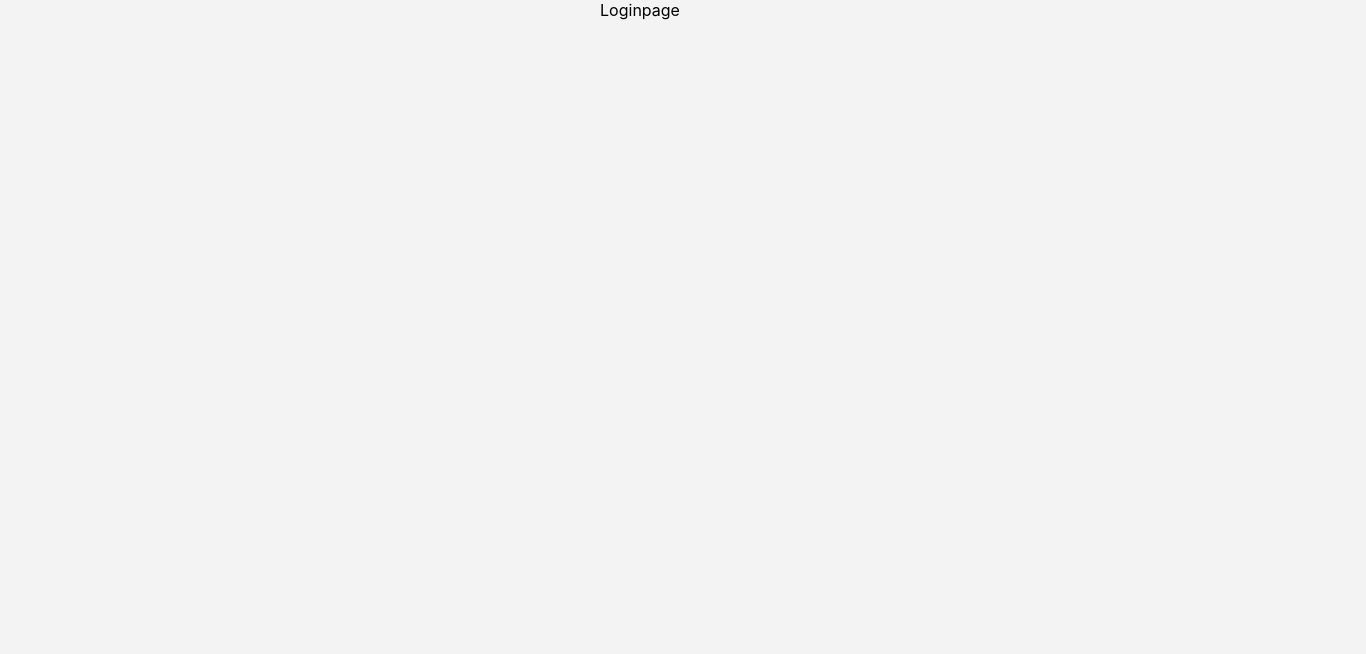
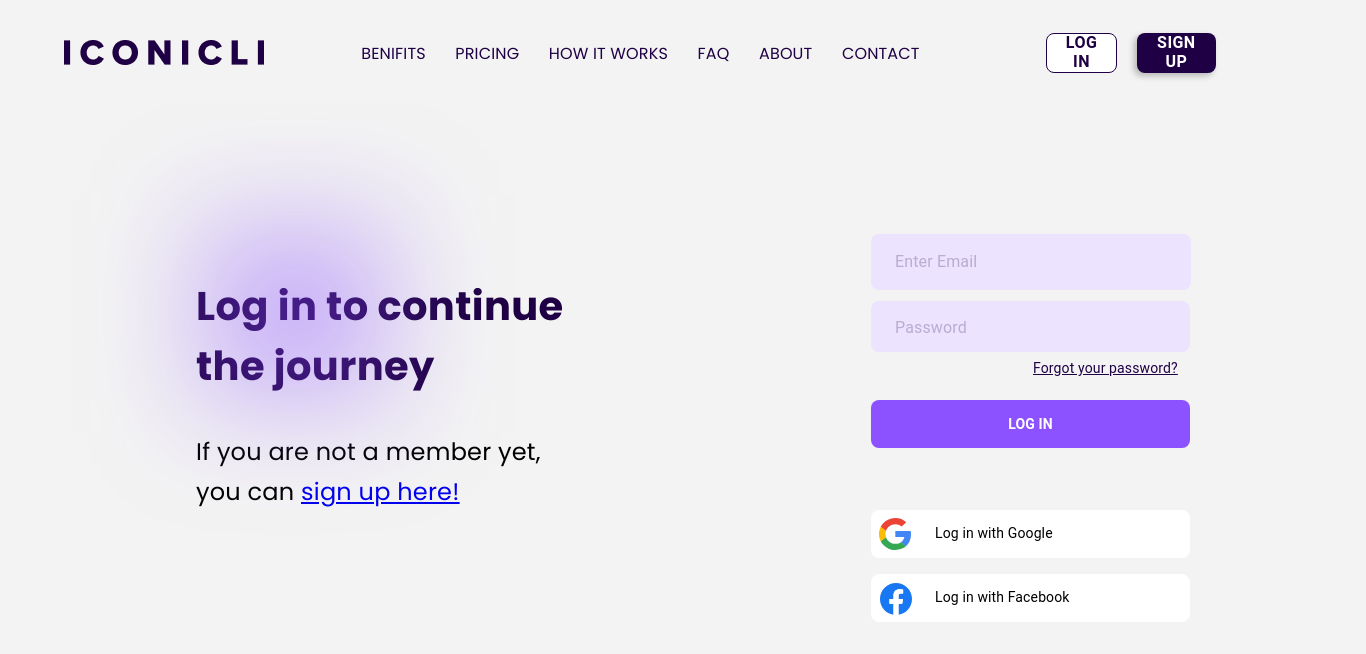
Before and after one commit to BioDieAMan/iconicli_test, a React (Create React App) app: page /login in a window 1280 px wide. Shown: the top 654 px of the page, 1366 px wide, since content can reach past the window. Built offline with nearby package versions, Linux system fonts and the light colour scheme.

Commit message:
login page completed

```diff
--- a/src/App.js
+++ b/src/App.js
@@ -1,4 +1,3 @@
-import logo from "./logo.svg";
 import React from "react";
 import { BrowserRouter, Routes, Route } from "react-router-dom";
 
@@ -15,11 +14,12 @@ function App() {
             <BrowserRouter >
                 <Routes history={history} >
                     <Route exact path="/" element={<Landingpage />} />
-                    <Route path="/login" element={<Loginpage />} />
+                    <Route path={"/login"||"/login-empty"||"/loging-error"||"/login-preload"} element={<Loginpage />}/>
                     <Route path="/register" element={<Registerpage />} />
                 </Routes>
             </BrowserRouter>
         </div>
     );
 }
+
 export default App;
--- a/src/Pages/Landingpage.js
+++ b/src/Pages/Landingpage.js
@@ -23,7 +23,7 @@ const Landingpage = () => {
 	return (
 		<StyledEngineProvider injectFirst>
 			<Box >
-				<Box className="content">
+				<Box>
 					<CreateAccount />
 					<YellowDots props={{ left: "145px", top: "765px" }} />
 					<Typography className="whatisiconicli">What is ICONICLI?</Typography>
--- a/src/Pages/Loginpage.js
+++ b/src/Pages/Loginpage.js
@@ -1,9 +1,63 @@
-import React, { Component } from 'react'
+import React, { Component } from "react";
+
+import { Box, Typography, Button, Input} from "@mui/material";
+import { StyledEngineProvider } from "@mui/material/styles";
+
+import Navbar from "../components/LandingPage/Navbar";
+
+import "../utils/css/login.css";
+
+import google from "../utils/images/Google.svg";
+import facebook from "../utils/images/FACEBOOK.svg";
 
 export default class Loginpage extends Component {
-  render() {
-    return (
-      <div>Loginpage</div>
-    )
-  }
+	constructor(props) {
+		super(props);
+		this.setPath = {
+			path: window.location.pathname,
+		};
+	}
+	render() {
+		return (
+			<StyledEngineProvider injectFirst>
+				<Box className="login">
+					<Box>
+						<Typography className="title">Log in to continue the journey </Typography>
+						<Typography className="signuptext">
+							If you are not a member yet, you can <a href="/register">sign up here!</a>
+						</Typography>
+						<Box className="purpleback"></Box>
+						<Input
+							type="text"
+							disableUnderline
+							autoComplete="off"
+							className="email"
+							placeholder="Enter Email"
+						/>
+						<Input
+							type="password"
+							disableUnderline
+							autoComplete="off"
+							className="password"
+							placeholder="Password"
+						/>
+						<Typography className="forgot">Forgot your password?</Typography>
+						<Button className="button" >
+							<Typography className="text">LOG IN</Typography>
+						</Button>
+
+						<Button className="google">
+							<img src={google} />
+						</Button>
+						<Typography className="google-text">Log in with Google </Typography>
+						<Button className="facebook">
+							<img src={facebook} />
+						</Button>
+						<Typography className="facebook-text">Log in with Facebook </Typography>
+					</Box>
+					<Navbar />
+				</Box>
+			</StyledEngineProvider>
+		);
+	}
 }
--- a/src/components/LandingPage/BookInstantly.js
+++ b/src/components/LandingPage/BookInstantly.js
@@ -8,6 +8,7 @@ import ModelInfo from "./ModelInfo";
 import "../../utils/css/bookinstantly.css";
 
 //TODO: add short line at the bottom of the box
+//TODO: add hover attribute to view
 const BookInstantly = () => {
     return (
         <>
--- a/src/components/LandingPage/CreateAccount.js
+++ b/src/components/LandingPage/CreateAccount.js
@@ -5,6 +5,8 @@ import { Box, Typography, Button } from "@mui/material";
 import pexelsahmedsatti from "../../utils/images/pexels-ahmed-satti-3223552.jpg";
 
 import "../../utils/css/findbook.css";
+
+//TODO: add hover attribute in buttons
 
 const Frame5 = {
     textAlign: "left",
--- a/src/components/LandingPage/Navbar.js
+++ b/src/components/LandingPage/Navbar.js
@@ -84,7 +84,9 @@ class Navbar extends Component {
 		return (
 			<Box className="NavbarHeader">
 				<Box className="NavbarRectangle"></Box>
-				<img src={ICONICLI_LOGO} className="LandingLogo" />
+				<Button className="LandingLogo" component={Link} to="/" onClick={() => this.setPath("/")}>
+					<img src={ICONICLI_LOGO} className="LandingLogoimg" />
+				</Button>
 				<Box className="NavbarMenu">
 					<Typography
 						style={typostyle}
--- a/src/utils/css/Navbar.css
+++ b/src/utils/css/Navbar.css
@@ -25,6 +25,10 @@
     width: 200px;
     left: 0px;
     top: 8px;
+}
+
+.LandingLogoimg{
+
 }
 
 .NavbarMenu {
--- /dev/null
+++ b/src/utils/css/login.css
@@ -0,0 +1,346 @@
+.login {
+	position: relative;
+	width: 1366px;
+	height: 768px;
+
+	background: #f3f3f3;
+}
+
+.login .title {
+	position: absolute;
+	width: 370px;
+	height: 120px;
+	left: 196px;
+	top: 276px;
+
+	font-family: "Poppins";
+	font-style: normal;
+	font-weight: 700;
+	font-size: 40px;
+	line-height: 60px;
+
+	color: #1f0045;
+}
+
+.login .signuptext {
+	position: absolute;
+	width: 345px;
+	height: 80px;
+	left: 196px;
+	top: 432px;
+
+	font-family: "Poppins";
+	font-style: normal;
+	font-weight: 400;
+	font-size: 24px;
+	line-height: 40px;
+
+	color: #000000;
+}
+
+.login .purpleback {
+	position: absolute;
+	width: 238px;
+	height: 238px;
+	left: 175px;
+	top: 194px;
+
+	background: radial-gradient(
+		58.57% 50% at 50% 50%,
+		rgba(140, 82, 255, 0.48) 31.19%,
+		rgba(140, 82, 255, 0.24) 62.34%,
+		rgba(140, 82, 255, 0.16) 100%
+	);
+	filter: blur(50px);
+}
+
+.login .email {
+	box-sizing: border-box;
+
+	display: flex;
+	flex-direction: row;
+	align-items: center;
+	padding: 16px 16px 16px 24px;
+
+	position: absolute;
+	width: 320px;
+	height: 56px;
+	left: 871px;
+	top: 234px;
+
+	background: #ece3ff;
+	/* border: 1px solid #8c52ff; */
+	border-radius: 8px;
+}
+
+.login .email input::-webkit-input-placeholder {
+	position: absolute;
+	width: 91px;
+	height: 19px;
+	/* left: 24px;
+	top: 18.5px; */
+
+	font-family: "Roboto";
+	font-style: normal;
+	font-weight: 400;
+	font-size: 16px;
+	line-height: 19px;
+	/* identical to box height */
+
+	color: rgba(31, 0, 69, 0.58);
+
+	/* Inside auto layout */
+	/* display: flex; */
+	flex: none;
+	order: 0;
+	flex-grow: 0;
+	margin: 2px 0px;
+}
+
+.login input:-webkit-autofill {
+	-webkit-box-shadow: inset 0 0 0 1000px #ece3ff;
+}
+
+.login .email:hover {
+	border: 1px solid #8c52ff;
+}
+
+.login .password {
+	/* Auto layout */
+
+	display: flex;
+	flex-direction: row;
+	align-items: center;
+	padding: 16px 16px 16px 24px;
+
+	position: absolute;
+	width: 319px;
+	height: 51px;
+	left: 871px;
+	top: 301px;
+
+	background: #ece3ff;
+	border-radius: 8px;
+}
+
+.login .password input::-webkit-input-placeholder {
+	position: absolute;
+	width: 71px;
+	height: 19px;
+	/* left: 24px;
+	top: 16px; */
+
+	text-align: inherit;
+	font-family: "Roboto";
+	font-style: normal;
+	font-weight: 400;
+	font-size: 16px;
+	line-height: 19px;
+	/* identical to box height */
+
+	color: rgba(31, 0, 69, 0.58);
+
+	/* Inside auto layout */
+
+	flex: none;
+	order: 0;
+	flex-grow: 0;
+	margin: 3px 0px;
+}
+
+.login .password:hover {
+	border: 1px solid #8c52ff;
+}
+
+.login .forgot {
+	position: absolute;
+	width: 157px;
+	height: 16px;
+	left: 1033px;
+	top: 360px;
+
+	font-family: "Roboto";
+	font-style: normal;
+	font-weight: 400;
+	font-size: 14px;
+	line-height: 16px;
+	text-decoration-line: underline;
+
+	color: #1f0045;
+}
+
+.login .button {
+	display: flex;
+	flex-direction: row;
+	justify-content: center;
+	align-items: center;
+	/* padding: 16px 24px; */
+	position: absolute;
+	width: 319px;
+	height: 48px;
+	left: 871px;
+	top: 400px;
+	background: #8c52ff;
+	border-radius: 8px;
+}
+
+.login .button:hover{
+	box-shadow: -5px 5px 22px rgba(140, 82, 255, 0.5);
+}
+
+.login .button .text {
+	position: absolute;
+	width: 79px;
+	height: 16px;
+    text-align: center;
+
+	font-family: "Roboto";
+	font-style: normal;
+	font-weight: 700;
+	font-size: 14px;
+	line-height: 16px;
+
+	color: #ffffff;
+
+	flex: none;
+	order: 0;
+	flex-grow: 0;
+}
+
+.login .rect {
+	position: absolute;
+	width: 319px;
+	height: 48px;
+	/* left: 871px;
+    top: 510px; */
+
+	background: #ffffff;
+	box-shadow: -4px 4px 12px rgba(0, 0, 0, 0.25);
+	border-radius: 8px;
+}
+
+.login .google {
+	display: flex;
+	flex-direction: row;
+	justify-content: center;
+	align-items: center;
+	/* padding: 16px 24px; */
+
+	position: absolute;
+	width: 319px;
+	height: 48px;
+	left: 871px;
+	top: 510px;
+
+	background: #ffffff;
+	/* box-shadow: -4px 4px 12px rgba(0, 0, 0, 0.25); */
+	border-radius: 8px;
+}
+
+.login .google img {
+	position: absolute;
+	width: 32px;
+	height: 32px;
+	left: 8px;
+	top: 8px;
+}
+
+.login .google .text {
+	position: absolute;
+	width: 220px;
+	height: 16px;
+	left: 64px;
+	top: 15px;
+
+	text-align: left;
+	font-family: "Roboto";
+	font-style: normal;
+	font-weight: 400;
+	font-size: 14px;
+	line-height: 16px;
+
+	color: #000000;
+}
+
+.login .facebook .text {
+	position: absolute;
+	width: 220px;
+	height: 16px;
+	left: 64px;
+	top: 15px;
+
+	text-align: left;
+	font-family: "Roboto";
+	font-style: normal;
+	font-weight: 400;
+	font-size: 14px;
+    font-variant:small-caps;
+	line-height: 16px;
+
+	color: #000000;
+}
+
+.login .facebook {
+	box-sizing: border-box;
+
+	position: absolute;
+	width: 319px;
+	height: 48px;
+	left: 871px;
+	top: 574px;
+
+	background: #ffffff;
+	border: 1px solid #ffffff;
+	border-radius: 8px;
+}
+
+.login .facebook img {
+	position: absolute;
+	width: 32px;
+	height: 32px;
+	left: 8px;
+	top: 8px;
+}
+
+.login .google-text{
+    position: absolute;
+    width: 136px;
+    height: 16px;
+    left: 935px;
+    top: 525px;
+
+    font-family: 'Roboto';
+    font-style: normal;
+    font-weight: 400;
+    font-size: 14px;
+    line-height: 16px;
+    display: flex;
+    align-items: flex-end;
+
+    color: #000000;
+}
+
+.login .facebook-text{
+    position: absolute;
+width: 152px;
+height: 16px;
+left: 935px;
+top: 589px;
+
+font-family: 'Roboto';
+font-style: normal;
+font-weight: 400;
+font-size: 14px;
+line-height: 16px;
+display: flex;
+align-items: flex-end;
+
+color: #000000;
+}
+
+.login .google:hover{
+	box-shadow: -4px 4px 12px rgba(0, 0, 0, 0.25);
+}
+.login .facebook:hover{
+	box-shadow: -4px 4px 12px rgba(0, 0, 0, 0.25);
+}
```
Also changed, not shown: src/utils/css/Landingpage.css (line endings or trailing spaces), src/utils/images/FACEBOOK.svg (added), src/utils/images/Google.svg (added).
